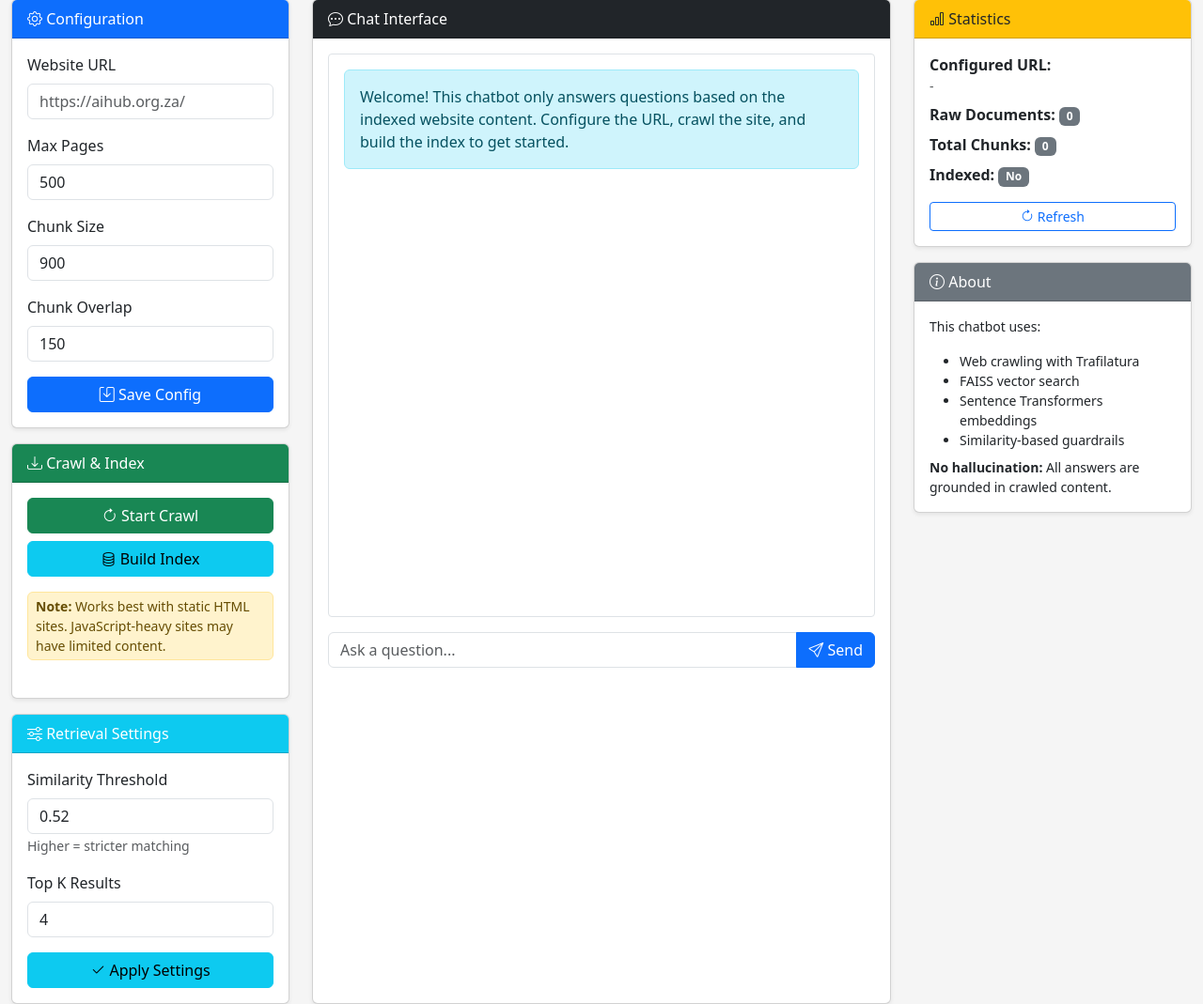
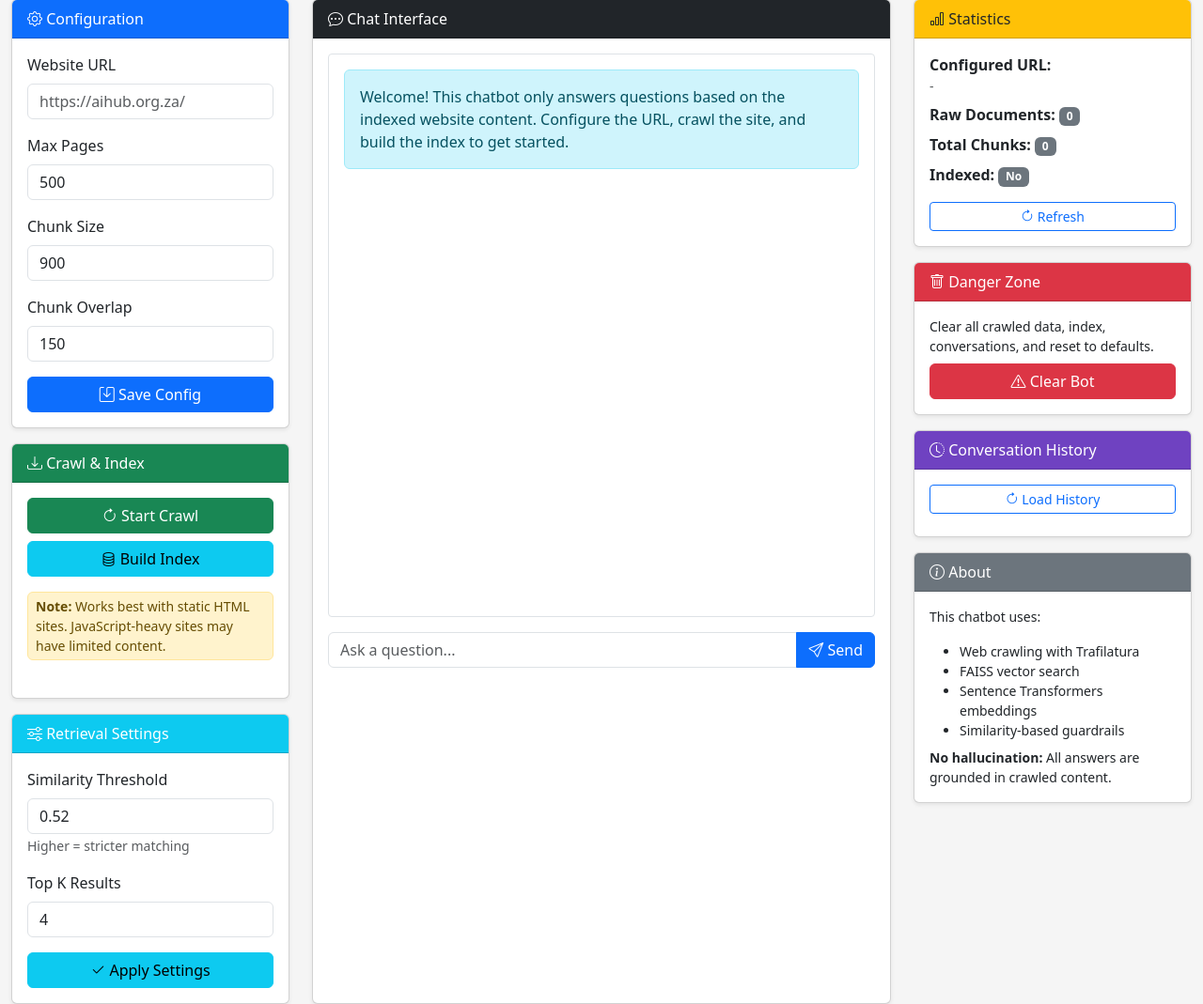
Before and after one commit to happycomputing/IntelliBot, a Flask app: page / in a window 1280 px wide. Shown: the part 67-1136 px from the top of the page at 94% size. Run offline with Flask 3, Linux system fonts and the light colour scheme; some libraries are stand-ins or nearby versions.

Commit message:
Add feedback feature and a way to reset bot data
Add functionality to save user feedback on chatbot responses and implement a 'Clear Bot' feature to reset all bot data and settings.

Replit-Commit-Author: Agent
Replit-Commit-Session-Id: 6cc2e909-a8b9-4f2a-b88e-b0a20e4f510a
Replit-Commit-Checkpoint-Type: intermediate_checkpoint
Replit-Commit-Screenshot-Url: https://storage.googleapis.com/screenshot-production-us-central1/11427e7f-4114-4bed-86d0-0d50ff989d28/6cc2e909-a8b9-4f2a-b88e-b0a20e4f510a/IzXhHwB

```diff
--- a/static/js/app.js
+++ b/static/js/app.js
@@ -240,3 +240,95 @@ function escapeHtml(text) {
     div.textContent = text;
     return div.innerHTML;
 }
+
+function clearBot() {
+    if (!confirm('⚠️ WARNING: This will permanently delete ALL crawled data, the search index, conversation history, and reset all settings to defaults.\n\nAre you absolutely sure you want to continue?')) {
+        return;
+    }
+
+    fetch('/api/clear-bot', {
+        method: 'POST',
+        headers: {'Content-Type': 'application/json'}
+    })
+    .then(r => r.json())
+    .then(data => {
+        if (data.status === 'success') {
+            showStatus('✓ Bot cleared successfully! All data reset.', 'success');
+            loadConfig();
+            loadStats();
+            document.getElementById('chat-messages').innerHTML = `
+                <div class="alert alert-info">
+                    Welcome! This chatbot only answers questions based on the indexed website content.
+                    Configure the URL, crawl the site, and build the index to get started.
+                </div>
+            `;
+            document.getElementById('conversation-history').innerHTML = '';
+        } else {
+            showStatus('✗ Error clearing bot: ' + data.message, 'error');
+        }
+    })
+    .catch(err => {
+        showStatus('✗ Error clearing bot', 'error');
+    });
+}
+
+function loadConversations() {
+    fetch('/api/conversations')
+        .then(r => r.json())
+        .then(conversations => {
+            const container = document.getElementById('conversation-history');
+
+            if (conversations.length === 0) {
+                container.innerHTML = '<p class="text-muted small">No conversations yet.</p>';
+                return;
+            }
+
+            container.innerHTML = conversations.map(conv => {
+                const date = new Date(conv.timestamp).toLocaleString();
+                const feedback = conv.feedback ? conv.feedback : '';
+
+                return `
+                    <div class="card mb-2 conversation-item">
+                        <div class="card-body p-2">
+                            <div class="small"><strong>Q:</strong> ${escapeHtml(conv.question.substring(0, 80))}${conv.question.length > 80 ? '...' : ''}</div>
+                            <div class="small text-muted"><strong>A:</strong> ${escapeHtml(conv.answer.substring(0, 100))}${conv.answer.length > 100 ? '...' : ''}</div>
+                            <div class="text-muted" style="font-size: 0.75rem;">${date}</div>
+                            <div class="mt-1">
+                                <input type="text" class="form-control form-control-sm" id="feedback-${conv.id}" placeholder="Add feedback..." value="${escapeHtml(feedback)}">
+                                <button class="btn btn-sm btn-outline-primary mt-1 w-100" onclick="saveFeedback(${conv.id})">
+                                    <i class="bi bi-save"></i> Save Feedback
+                                </button>
+                            </div>
+                        </div>
+                    </div>
+                `;
+            }).join('');
+        })
+        .catch(err => {
+            console.error('Error loading conversations:', err);
+            document.getElementById('conversation-history').innerHTML = '<p class="text-danger small">Error loading history.</p>';
+        });
+}
+
+function saveFeedback(convId) {
+    const feedbackInput = document.getElementById(`feedback-${convId}`);
+    const feedback = feedbackInput.value.trim();
+
+    fetch(`/api/conversations/${convId}/feedback`, {
+        method: 'POST',
+        headers: {'Content-Type': 'application/json'},
+        body: JSON.stringify({feedback})
+    })
+    .then(r => r.json())
+    .then(data => {
+        if (data.status === 'success') {
+            showStatus('✓ Feedback saved!', 'success');
+            setTimeout(() => showStatus('', 'info'), 2000);
+        } else {
+            showStatus('✗ Error saving feedback', 'error');
+        }
+    })
+    .catch(err => {
+        showStatus('✗ Error saving feedback', 'error');
+    });
+}
--- a/templates/index.html
+++ b/templates/index.html
@@ -135,6 +135,30 @@
                     </div>
                 </div>
 
+                <div class="card mb-3">
+                    <div class="card-header bg-danger text-white">
+                        <i class="bi bi-trash"></i> Danger Zone
+                    </div>
+                    <div class="card-body">
+                        <p class="small mb-2">Clear all crawled data, index, conversations, and reset to defaults.</p>
+                        <button class="btn btn-danger w-100" onclick="clearBot()">
+                            <i class="bi bi-exclamation-triangle"></i> Clear Bot
+                        </button>
+                    </div>
+                </div>
+
+                <div class="card mb-3">
+                    <div class="card-header bg-purple text-white" style="background-color: #6f42c1;">
+                        <i class="bi bi-clock-history"></i> Conversation History
+                    </div>
+                    <div class="card-body" style="max-height: 300px; overflow-y: auto;">
+                        <button class="btn btn-sm btn-outline-primary w-100 mb-2" onclick="loadConversations()">
+                            <i class="bi bi-arrow-clockwise"></i> Load History
+                        </button>
+                        <div id="conversation-history"></div>
+                    </div>
+                </div>
+
                 <div class="card">
                     <div class="card-header bg-secondary text-white">
                         <i class="bi bi-info-circle"></i> About
```
